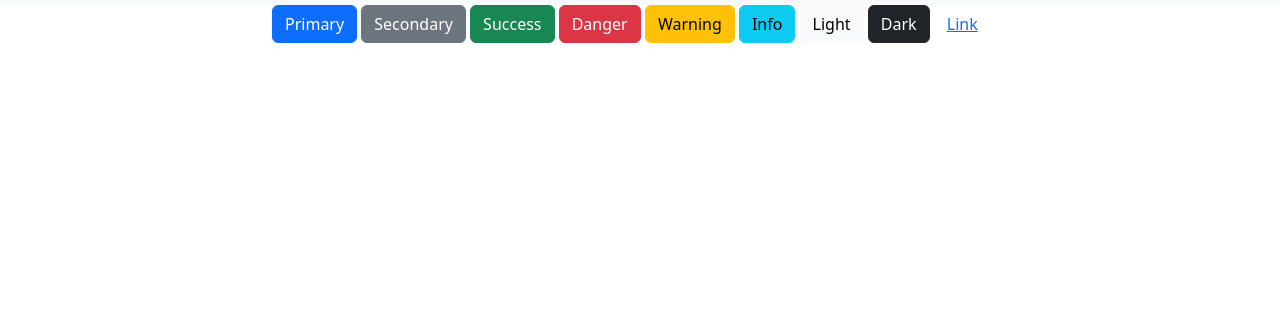
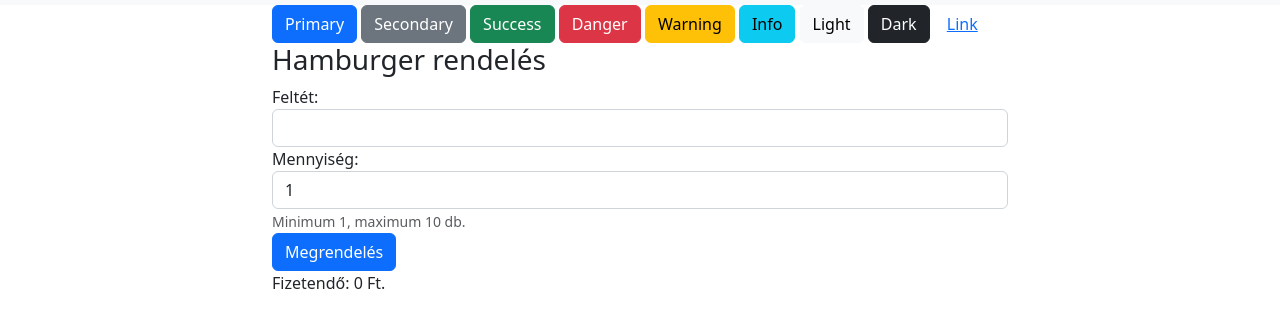
Before and after one commit to infomokus/infomokus.github.io, a plain HTML site: page bs.html in a window 1280 px wide. Shown: the part 51-378 px from the top of the page. Drawn offline with Linux system fonts and the light colour scheme.

Commit message:
ötödik nap

```diff
--- a/bs.html
+++ b/bs.html
@@ -64,6 +64,40 @@
       <div class="col-2"></div>
     </div>
   </div>
+
+
+  <div class="container">
+    <div class="row">
+      <div class="col-2"></div>
+      <div class="col-8">
+        <form id="order">
+          <div class="form-group">
+            <h3>Hamburger rendelés</h3>
+            <label for="feltet">Feltét:</label>
+            <input id="feltet" type="text" name="top-input" class="form-control">
+          </div>
+          <div class="form-group">
+            <label for="mennyiseg">Mennyiség:</label>
+            <input id="mennyiseg" type="number" name="amount-input" class="form-control" value="1">
+            <small class="form-text text-muted">
+              Minimum 1, maximum 10 db.
+            </small>
+          </div>
+          <div>
+            <button onclick="calcAmount()" type="button" class="btn btn-primary">Megrendelés</button>
+          </div>
+          <div>
+            Fizetendő: <span class="show-amount">0</span> Ft.
+          </div>
+        </form>
+      </div>
+      <div class="col-2"></div>
+    </div>
+  </div>
+
+  <script src="./js/main.js">
+
+  </script>
 </body>
 
 </html>
--- /dev/null
+++ b/js/main.js
@@ -0,0 +1,18 @@
+function calcAmount() {
+    let price = 1000;
+    let amountInput = document.querySelector("input[name='amount-input']");
+    let showAmount = document.querySelector("span.show-amount");
+    let amountNumber = parseInt(amountInput.value);
+
+    amountNumber = isNaN(amountNumber) ? 0 : amountNumber;
+
+    if (amountNumber > 10) {
+        alert("Nem vásárolhatsz többet mint 10 hambi.");
+    } else if
+        (amountNumber < 1) {
+        alert("Legalább egy hambit kell vásárolni.");
+    } else {
+        let amount = amountNumber * price;
+        showAmount.innerHTML = amount;
+    }
+}
```
Also changed, not shown: 1 other file.
